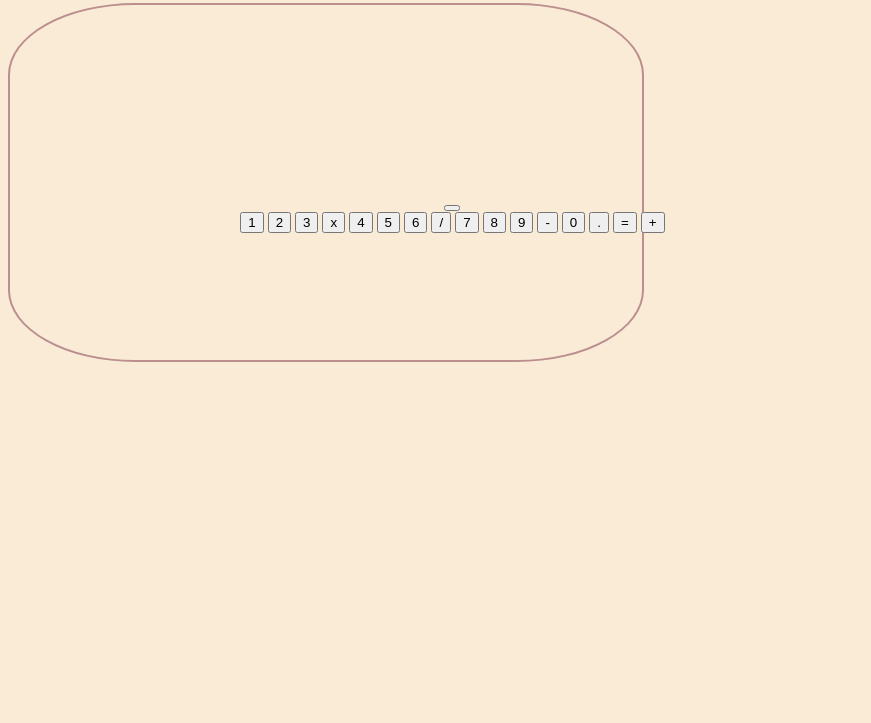
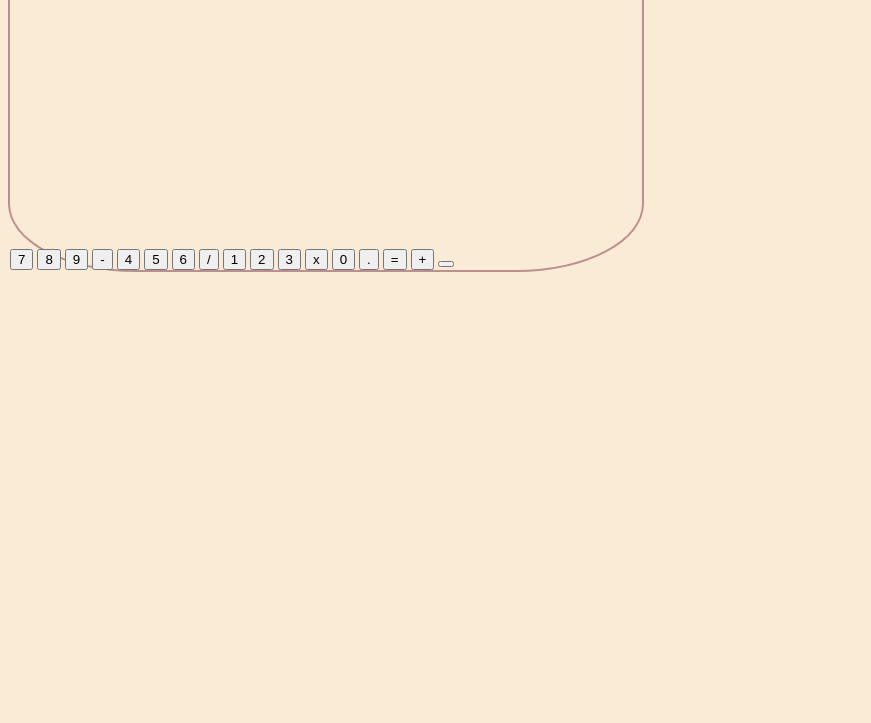
Before and after one commit to Kady1991/Calculatrice, a plain HTML site: page index.html in a window 1280 px wide. Shown: the part 77-800 px from the top of the page, without its empty margins (0-871 px from the left). Drawn offline with Linux system fonts and the light colour scheme.

Commit message:
Reprise forme en html

```diff
--- a/index.html
+++ b/index.html
@@ -11,39 +11,31 @@
     <title>Calculatrice</title>
 </head>
 <body>
-    <h1>Ma prémiere Calculatrice</h1>
+    <div class="calculatrice">
+        <div class="ecran"></div>
+        <div class="touches">
+            <button class="boutton">7</button>
+            <button class="boutton">8</button>
+            <button class="boutton">9</button>
+            <button class="boutton">-</button>
+            <button class="boutton">4</button>
+            <button class="boutton">5</button>
+            <button class="boutton">6</button>
+            <button class="boutton">/</button>
+            <button class="boutton">1</button>
+            <button class="boutton">2</button>
+            <button class="boutton">3</button>
+            <button class="boutton">x</button>
+            <button class="boutton">0</button>
+            <button class="boutton">.</button>
+            <button class="boutton">=</button>
+            <button class="boutton">+</button>
+            <button class="boutton"></button>
+            </button>
+        </div>
+    </div>
 
 
-    <div class="calculatrice">
-        <div class="ecran"><button class="ButEcr" value="nombre" ></button>
 
-        <div class="touche">
-            <div class="button">
-            <form name="Calculatrice">
-
-                <input type="button" value="1" onclick="">
-                <input type="button" value="2" onclick="">
-                <input type="button" value="3" onclick="">
-                <input type="button" value="x" onclick="">
-                <input type="button" value="4" onclick="">
-                <input type="button" value="5" onclick="">
-                <input type="button" value="6" onclick="">
-                <input type="button" value="/" onclick="">
-                <input type="button" value="7" onclick="">
-                <input type="button" value="8" onclick="">
-                <input type="button" value="9" onclick="">
-                <input type="button" value="-" onclick="">
-                <input type="button" value="0" onclick="">
-                <input type="button" value="." onclick="">
-                <input type="button" value="=" onclick="">
-                <input type="button" value="+" onclick="">
-
-
-            </form>
-
-
-            </div>
-        </div>
-    </div>
 </body>
 </html>
```
